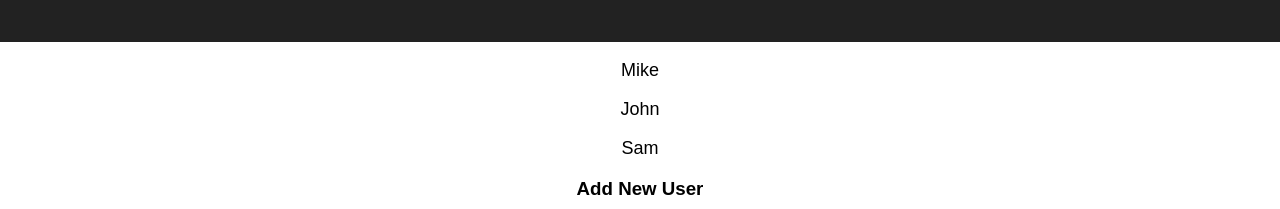
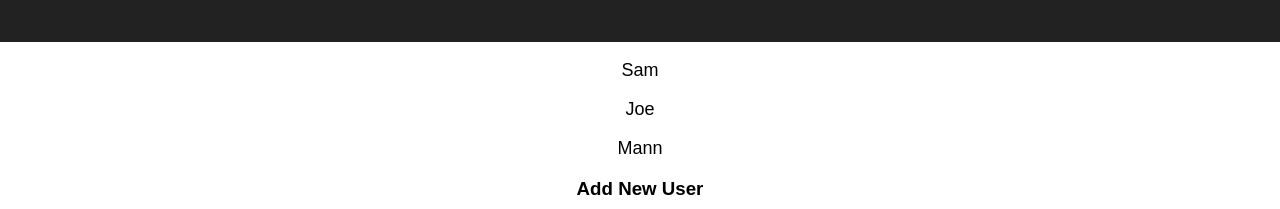
Before and after one commit to adhywiranata/react-redux-experiment, a React (Create React App) app: page / in a window 1280 px wide. Shown: the part 148-357 px from the top of the page. Built offline with nearby package versions, Linux system fonts and the light colour scheme.

Commit message:
redux reducers

```diff
--- a/src/App.js
+++ b/src/App.js
@@ -6,23 +6,9 @@ import logo from './logo.svg';
 import './App.css';
 
 class App extends Component {
-  constructor(props) {
-    super(props);
-    this.state = {
-      users: [
-         { name: 'Mike' },
-         { name: 'John'},
-         { name: 'Sam'},
-       ]
-    }
-  }
 
   addUser(name) {
-    const newUser = { name: name };
-    const newUsers = [...this.state.users, newUser];
-    this.setState({
-      users: newUsers,
-    });
+    // DO NOTHING for now..
   }
 
   render() {
@@ -32,7 +18,7 @@ class App extends Component {
           <img src={logo} className="App-logo" alt="logo" />
           <h2>Users</h2>
         </div>
-        <UserList users={this.state.users} />
+        <UserList />
         <AddUserForm addUser={this.addUser.bind(this)} />
       </div>
     );
--- a/src/components/UserList.js
+++ b/src/components/UserList.js
@@ -1,4 +1,5 @@
 import React from 'react';
+import { connect } from 'react-redux';
 
 const UserList = (props) => {
   return (
@@ -8,4 +9,10 @@ const UserList = (props) => {
   )
 };
 
-export default UserList;
+const mapStateToProps = (state) => {
+  return {
+    users: state.users
+  }
+}
+
+export default connect(mapStateToProps, null)(UserList);
--- a/src/index.js
+++ b/src/index.js
@@ -1,9 +1,14 @@
 import React from 'react';
 import ReactDOM from 'react-dom';
+import { Provider } from 'react-redux';
+
+import store from './store';
 import App from './App';
 import './index.css';
 
 ReactDOM.render(
-  <App />,
+  <Provider store={store}>
+    <App />
+  </Provider>,
   document.getElementById('root')
 );
--- /dev/null
+++ b/src/reducers/index.js
@@ -0,0 +1,8 @@
+import { combineReducers } from 'redux';
+import userReducer from './userReducer';
+
+const rootReducer = combineReducers({
+  users: userReducer,
+});
+
+export default rootReducer;
--- /dev/null
+++ b/src/reducers/userReducer.js
@@ -0,0 +1,12 @@
+const initialState = [
+  { name: 'Sam' },
+  { name: 'Joe' },
+  { name: 'Mann' },
+]
+
+const userReducer = (state = initialState, action) => {
+  // belum ada action apa-apa untuk sekarang
+  return state;
+};
+
+export default userReducer;
--- /dev/null
+++ b/src/store/index.js
@@ -0,0 +1,7 @@
+import { createStore } from 'redux';
+
+import rootReducer from '../reducers';
+
+const store = createStore(rootReducer);
+
+export default store;
```
